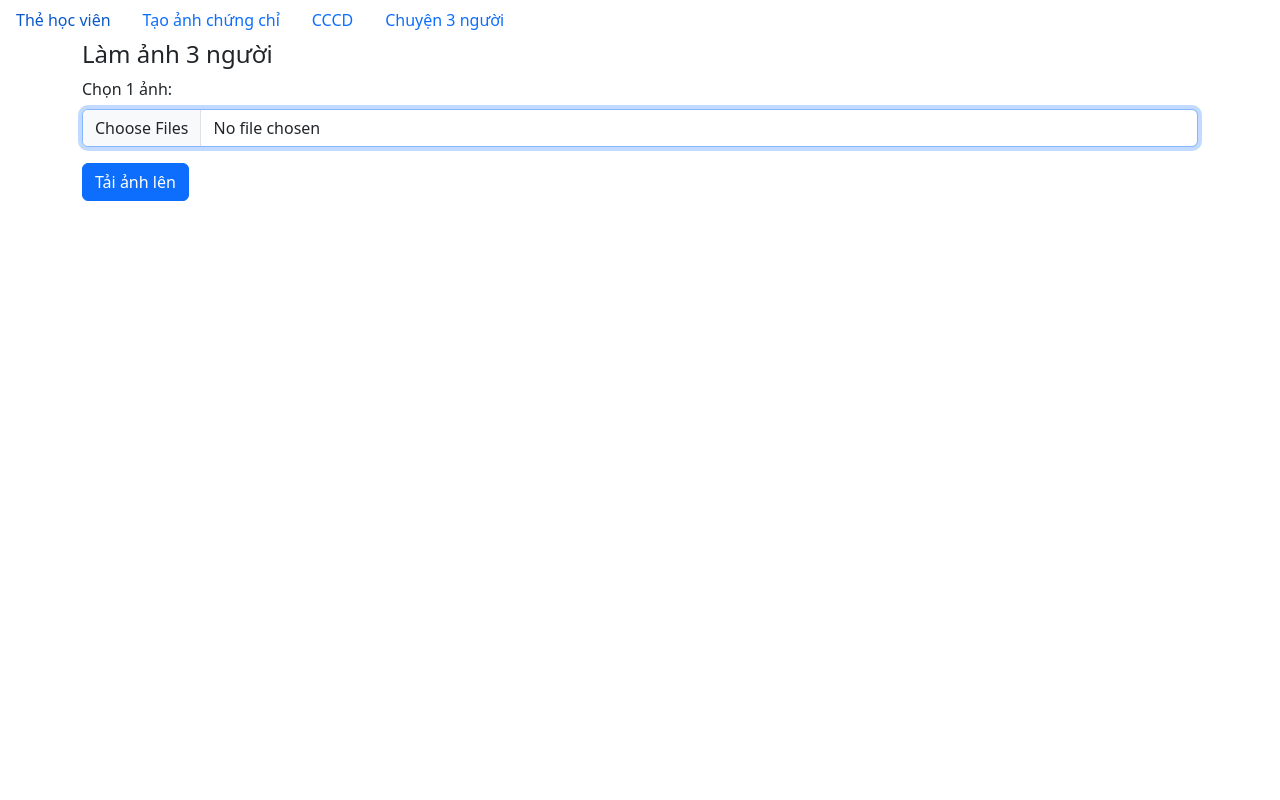
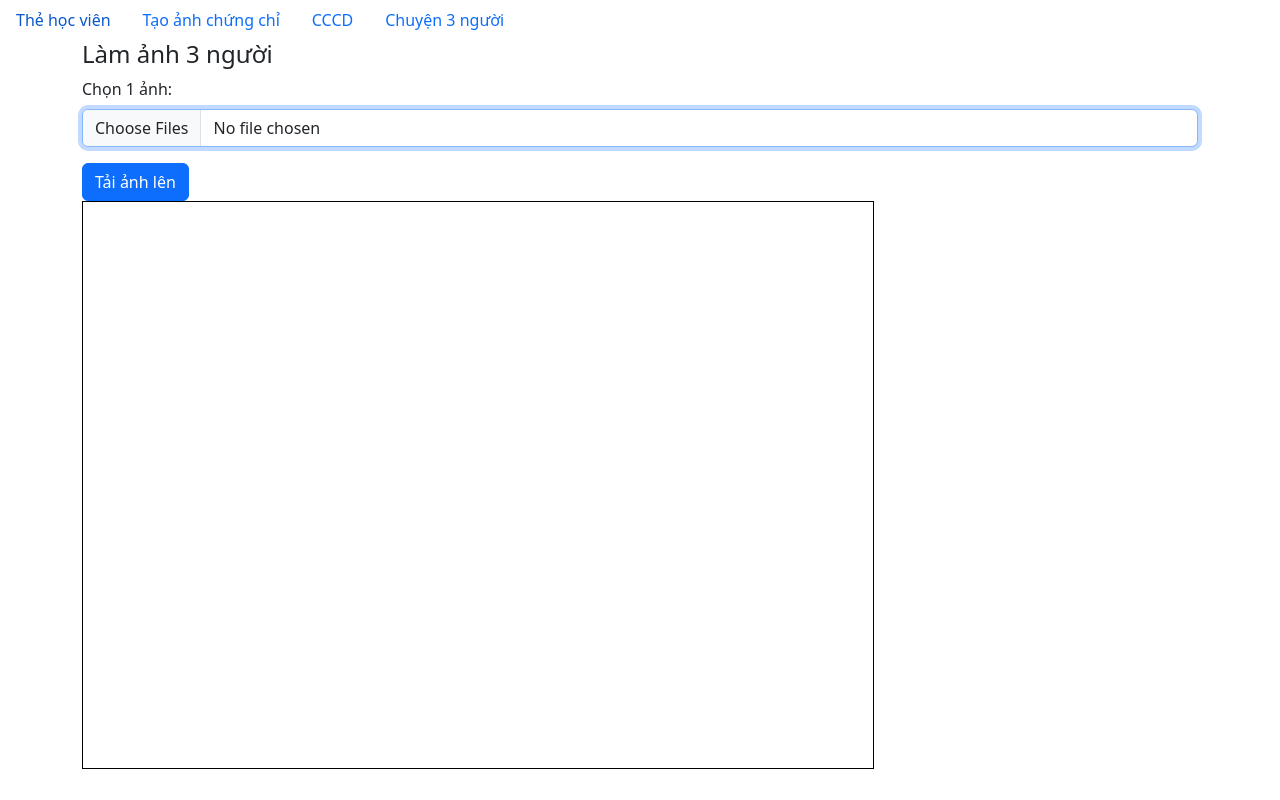
Before and after one commit to ThanhThat/the-hoc-vien, a Vue app: page /chuyen-ba-nguoi in a window 1280 px wide. Built offline with nearby package versions, Linux system fonts and the light colour scheme.

Commit message:
Fixbug: chuyen 3 nguoi.

```diff
--- a/src/components/FormAddPhotoOfThreePeople.vue
+++ b/src/components/FormAddPhotoOfThreePeople.vue
@@ -23,7 +23,7 @@
   </form>
   <canvas
     id="canvas"
-    width="755.90551181"
+    width="790"
     height="566.92913386"
     data-bs-toggle="tooltip"
     data-bs-placement="top"
@@ -51,6 +51,8 @@ export default {
     const canvas = document.getElementById('canvas')
     console.log(canvas)
     this.context = canvas.getContext('2d')
+    this.context.fillStyle = 'white'
+    this.context.fillRect(0, 0, 790, 567)
   },
 
   methods: {
@@ -72,9 +74,10 @@ export default {
       const image1 = document.getElementById('image1')
       const image2 = document.getElementById('image2')
       const image3 = document.getElementById('image3')
+
       this.context.drawImage(image1, 0, 0, 305, 550)
-      this.context.drawImage(image2, 305, 262, 225, 305)
-      this.context.drawImage(image3, 530, 262, 225, 305)
+      this.context.drawImage(image2, 307, 262, 250, 288)
+      this.context.drawImage(image3, 560, 262, 225, 305)
     },
 
     downloadImage() {
@@ -95,4 +98,8 @@ export default {
 canvas:hover {
   box-shadow: 0 5px 10px rgba($color: #000000, $alpha: 0.6);
 }
+
+#canvas {
+  border: 1px solid #000;
+}
 </style>
```
